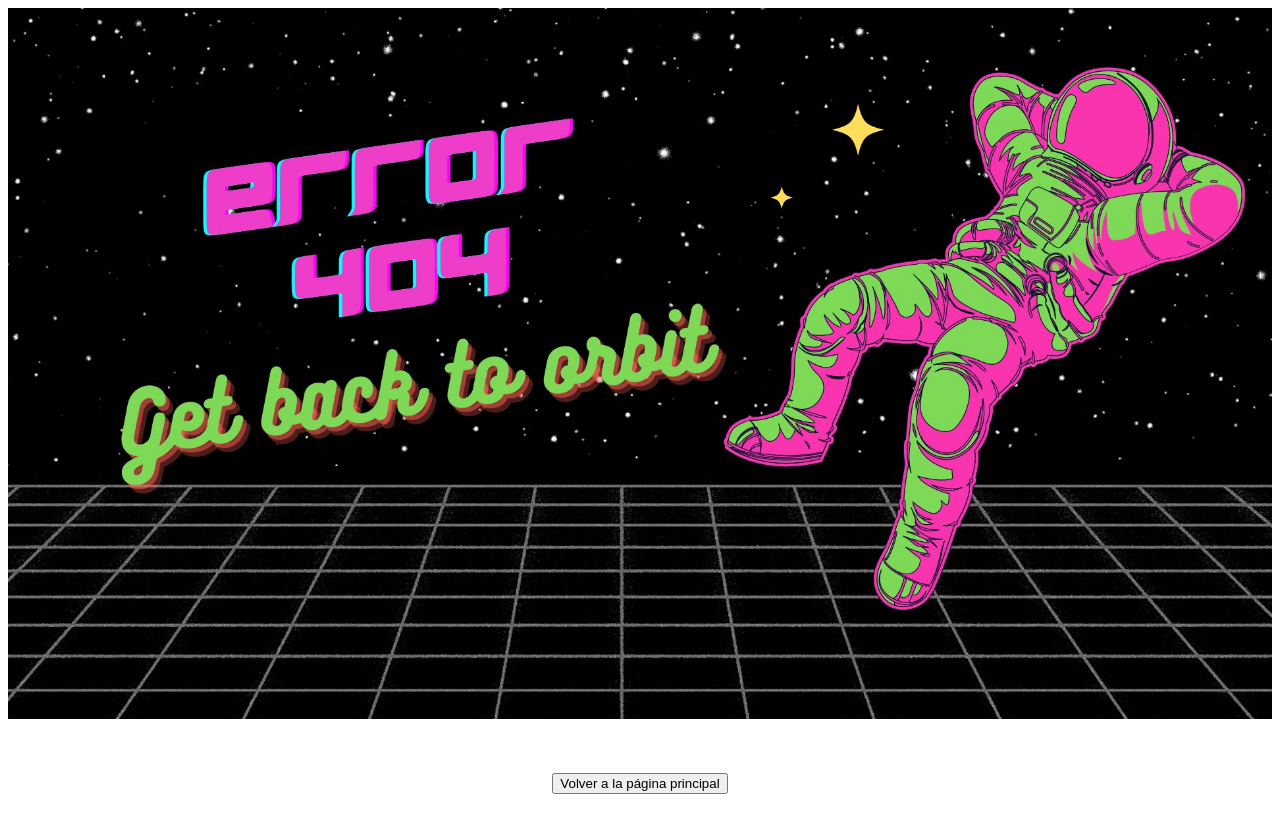
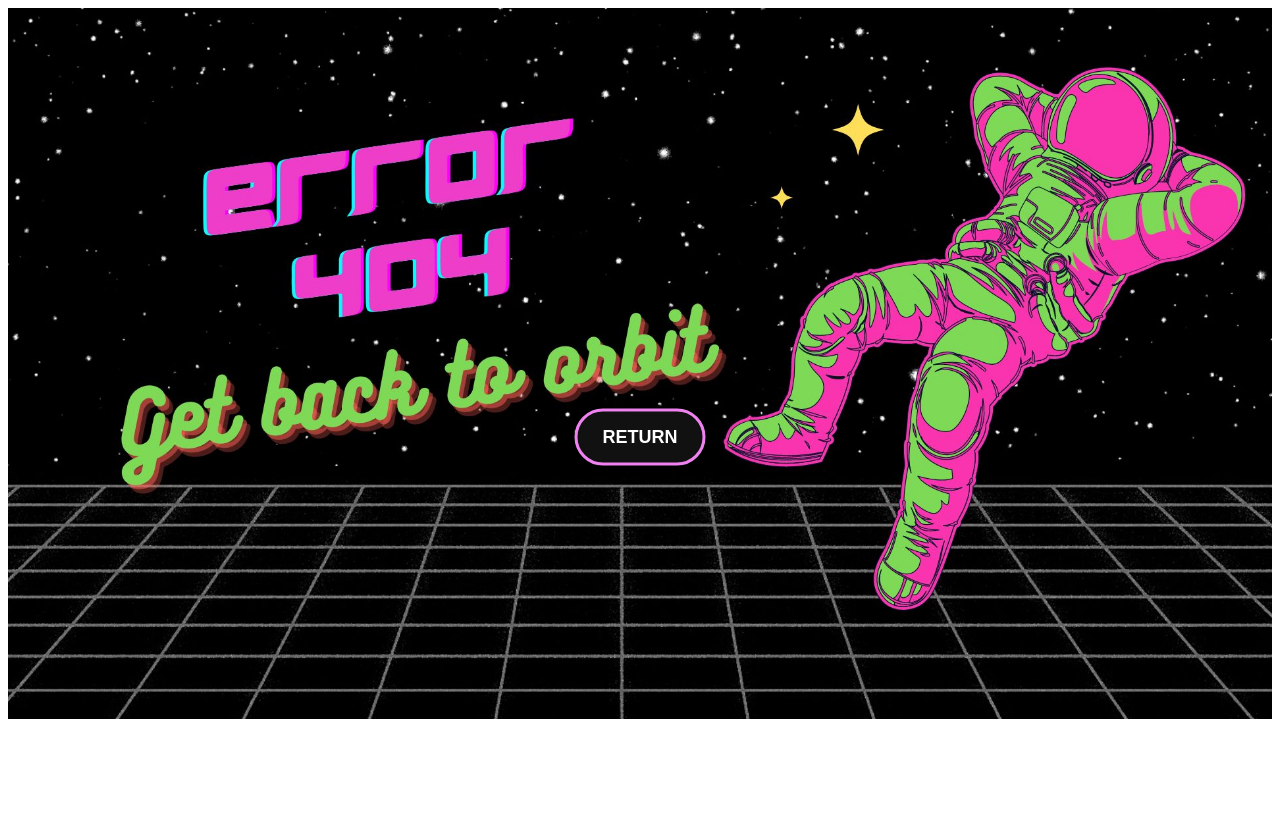
Before and after one commit to jorratmf/Portfolio, a website: page error.html in a window 1280 px wide. After the commit the page ends 800 px from the top, so only its background shows below. Drawn offline with Linux system fonts and the light colour scheme.

Commit message:
Add files via upload

```diff
--- a/error.html
+++ b/error.html
@@ -3,24 +3,46 @@
   <head>
     <meta charset="UTF-8">
     <title>Error 404</title>
+
     <style>
-img{
-    width: 100%;
+      .container {
+        position: relative;
+      }
+
+      .container img {
+        width: 100%;
+      }
+
+      .container button {
+        position: absolute;
+    top: 60%;
+    left: 50%;
+    transform: translate(-50%, -50%);
+      }
+
+      button{
+        cursor: pointer;
+        font-weight: bolder;
+        font-size: large;
+  background: #111111;
+  display: inline-block;
+  color: white;
+  padding: 15px 25px;
+  border: 3px solid violet;
+  border-radius: 30px;
+  transition: 0.5s ease all;
 }
-      .container {
-        text-align: center;
-        padding: 50px;
-      }
-      h1 {
-        font-size: 72px;
+button:hover {
+        color:rgb(182, 242, 42);
+  border: 3px solid rgb(182, 242, 42);
+  background: #333333;
+  text-decoration: none;
       }
     </style>
-  </head>
-  <body>
-    <img src="./images/Error 404.jpg" alt="">
+
     <div class="container">
+      <img src="./images/Error 404.jpg" alt="Mi imagen">
       <a href="https://jorratmariaflorencia.netlify.app/">
-      <button>Volver a la página principal</button></a>
+      <button>RETURN</button></a>
     </div>
-  </body>
 </html>
```
Also changed, not shown: index.html (+4 -3 lines).
